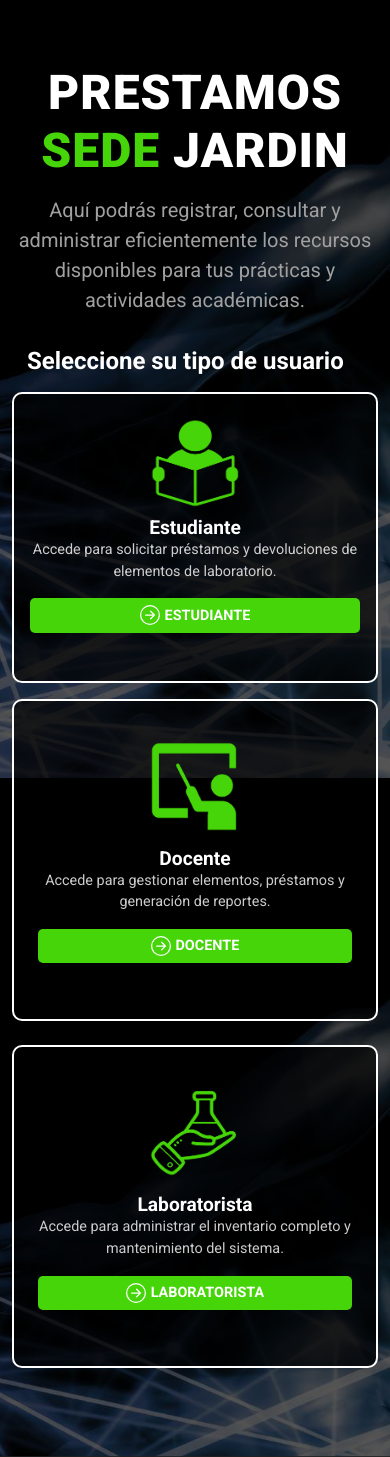
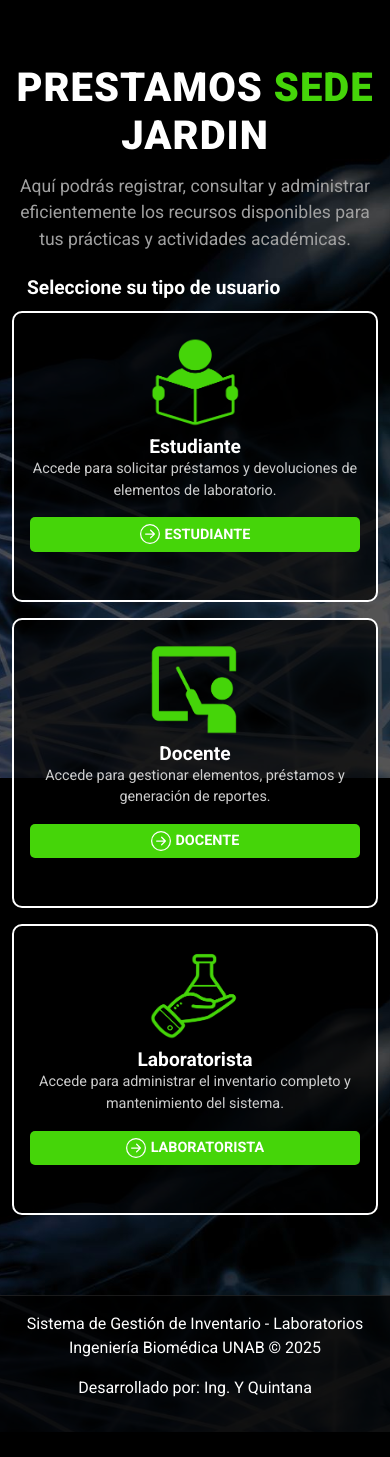
Before and after one commit to Yeimyqv/Inventario-Biomedica-UNAB2, a Flask app: page /sede-jardin in a window 390 px wide. Shown: the part 66-1523 px from the top of the page. After the commit the page ends 1498 px from the top, so only its background shows below. Run offline with Flask 3, Linux system fonts and the light colour scheme.

Commit message:
Shrinks user selection module
Reduced the size of the user selection module in `templates/index.html` by adjusting font sizes, margins, and padding to improve layout and responsiveness.  Changes were made to heading sizes, paragraph sizes and element margins.

Replit-Commit-Author: Agent
Replit-Commit-Session-Id: 98c4e6ae-b414-464a-bb9a-7503bb30d595
Replit-Commit-Screenshot-Url: https://storage.googleapis.com/screenshot-production-us-central1/05578733-2a38-48f9-944f-59e9320094c0/2a81fb04-cc36-435b-8668-737636b63dcb.jpg

```diff
--- a/templates/index.html
+++ b/templates/index.html
@@ -46,12 +46,12 @@
   <div class="container my-5">
     <!-- Sección de selección de tipo de usuario -->
     <section id="user-selection" class="py-3 text-center">
-      <h1 style="color: white; font-weight: 900; font-size: 3rem; text-transform: uppercase; letter-spacing: 1px; margin-bottom: 1rem;">PRESTAMOS <span style="color: #45d509;">SEDE</span> JARDIN</h1>
-      <p style="color: #a0a0a0; font-size: 1.25rem; margin-bottom: 2rem;">Aquí podrás registrar, consultar y administrar eficientemente los recursos disponibles para tus prácticas y actividades académicas.</p>
+      <h1 style="color: white; font-weight: 900; font-size: 2.5rem; text-transform: uppercase; letter-spacing: 1px; margin-bottom: 0.8rem;">PRESTAMOS <span style="color: #45d509;">SEDE</span> JARDIN</h1>
+      <p style="color: #a0a0a0; font-size: 1.1rem; margin-bottom: 1.5rem;">Aquí podrás registrar, consultar y administrar eficientemente los recursos disponibles para tus prácticas y actividades académicas.</p>
 
       <div class="row justify-content-center">
-        <div class="col-12 text-start mb-2">
-          <h3 style="color: white; font-weight: 600; font-size: 1.5rem; padding-left: 15px;">Seleccione su tipo de usuario</h3>
+        <div class="col-12 text-start mb-1">
+          <h3 style="color: white; font-weight: 600; font-size: 1.2rem; padding-left: 15px;">Seleccione su tipo de usuario</h3>
         </div>
         <div class="col-md-4 mb-3">
           <div class="user-card">
@@ -69,10 +69,10 @@
           </div>
         </div>
 
-        <div class="col-md-4 mb-4">
+        <div class="col-md-4 mb-3">
           <div class="user-card">
-            <div class="card-body text-center p-4">
-              <img src="/static/images/icono-docente.png" alt="Docente" class="user-icon my-3">
+            <div class="card-body text-center p-3">
+              <img src="/static/images/icono-docente.png" alt="Docente" class="user-icon my-2">
               <h3 class="card-title">Docente</h3>
               <p class="card-text">Accede para gestionar elementos, préstamos y generación de reportes.</p>
               <button class="btn btn-user mt-3 w-100" onclick="selectUserType('docente')">
@@ -85,10 +85,10 @@
           </div>
         </div>
 
-        <div class="col-md-4 mb-4">
+        <div class="col-md-4 mb-3">
           <div class="user-card">
-            <div class="card-body text-center p-4">
-              <img src="/static/images/icono-laboratorista.png" alt="Laboratorista" class="user-icon my-3">
+            <div class="card-body text-center p-3">
+              <img src="/static/images/icono-laboratorista.png" alt="Laboratorista" class="user-icon my-2">
               <h3 class="card-title">Laboratorista</h3>
               <p class="card-text">Accede para administrar el inventario completo y mantenimiento del sistema.</p>
               <button class="btn btn-user mt-3 w-100" onclick="selectUserType('laboratorista')">
```
